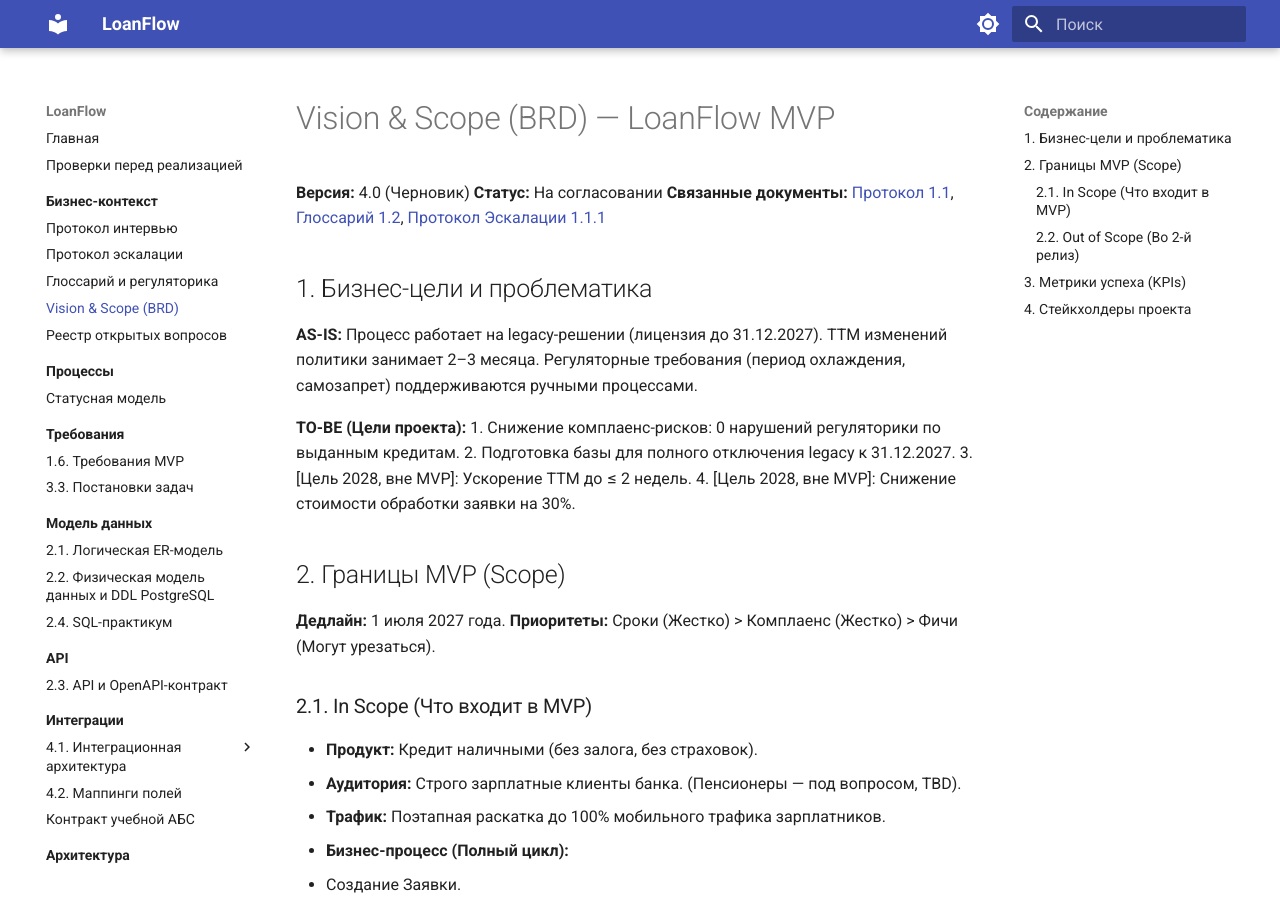
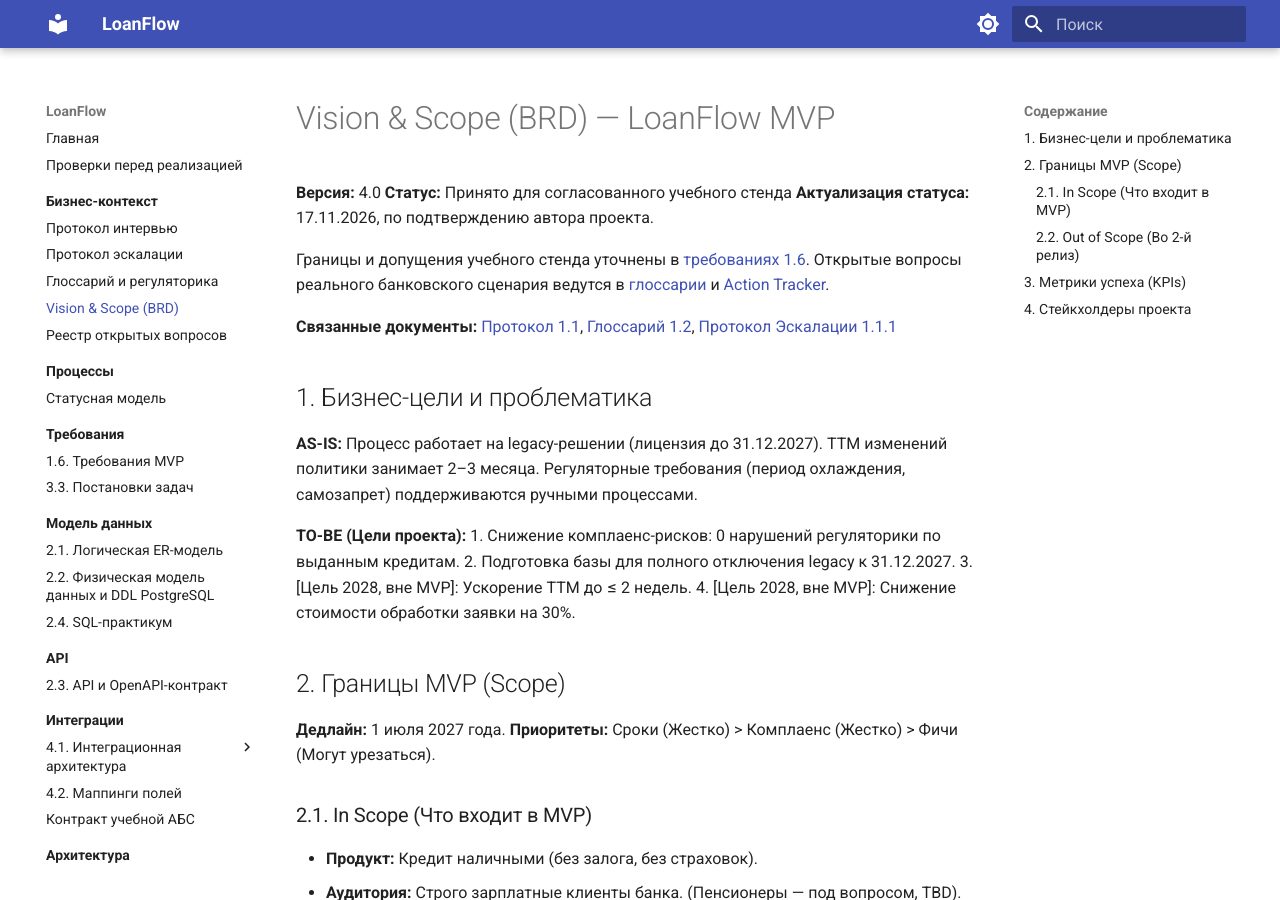
Before and after one commit to denis11134/loanflow, an MkDocs documentation site: the page built from docs/01-business/1.3-brd.md, in a window 1280 px wide and 900 px high. Built offline with MkDocs 1.6.1 and Material for MkDocs 9.7.7, drawn with Linux system fonts in a browser that asks for light colours.

Commit message:
docs: актуализировать принятие материалов учебного стенда

```diff
--- a/docs/01-business/1.3-brd.md
+++ b/docs/01-business/1.3-brd.md
@@ -1,7 +1,12 @@
 # Vision & Scope (BRD) — LoanFlow MVP
 
-**Версия:** 4.0 (Черновик)
-**Статус:** На согласовании
+**Версия:** 4.0
+**Статус:** Принято для согласованного учебного стенда
+**Актуализация статуса:** 17.11.2026, по подтверждению автора проекта.
+
+Границы и допущения учебного стенда уточнены в [требованиях 1.6](../03-requirements/1.6-mvp-requirements.md).
+Открытые вопросы реального банковского сценария ведутся в [глоссарии](1.2-glossary-and-regulations.md) и [Action Tracker](action-tracker.md).
+
 **Связанные документы:** [Протокол 1.1](1.1-interview-protocol.md), [Глоссарий 1.2](1.2-glossary-and-regulations.md), [Протокол Эскалации 1.1.1](1.1.1-escalation-protocol.md)
 
 ## 1. Бизнес-цели и проблематика
```
Also changed, not shown: README.md (+4 -3 lines), docs/01-business/1.2-glossary-and-regulations.md (+8 -1 lines), docs/verification.md (+3 -1 lines).
